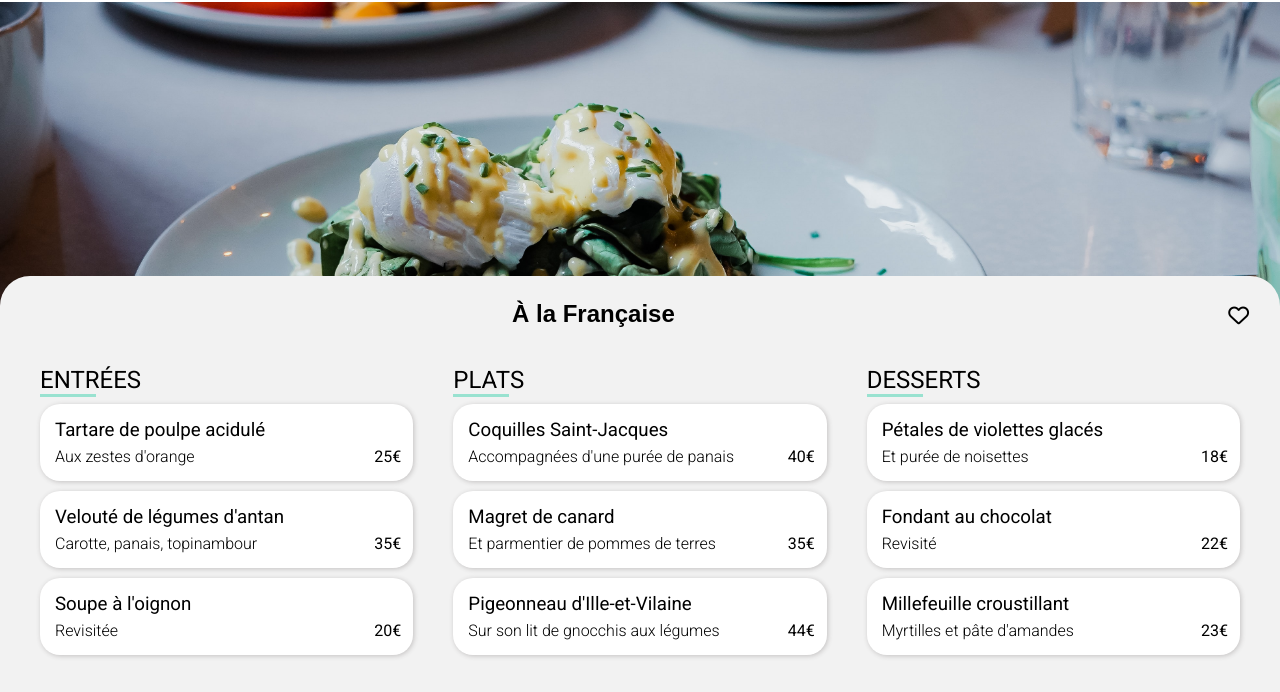
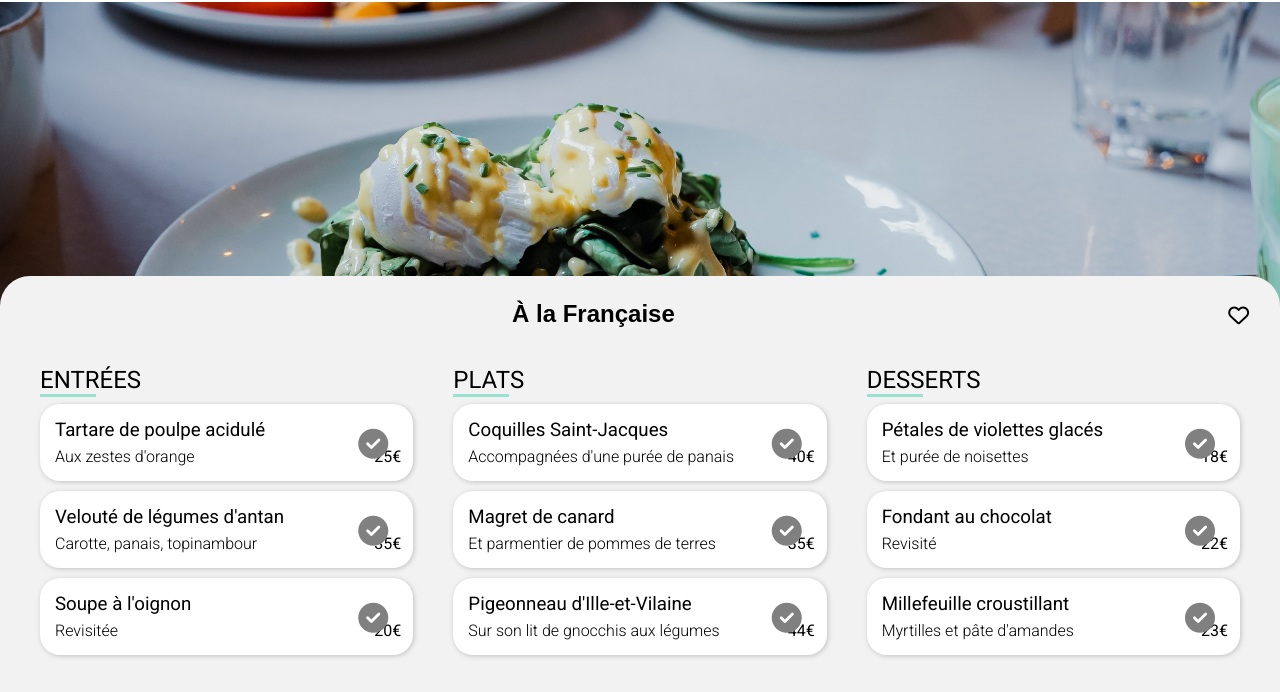
Before and after one commit to GaryVH01/P3_Openclassroom_OhMyFood, a website: page a_la_francaise.html in a window 1280 px wide. Shown: the part 58-750 px from the top of the page. Drawn offline with Linux system fonts and the light colour scheme; a web font is replaced by a local one.

Commit message:
Sauvegarder avant modification du code Html pour intégrer la checkbox

```diff
--- a/a_la_francaise.html
+++ b/a_la_francaise.html
@@ -34,6 +34,7 @@
          <div class="menu__entrance">
             <h2 class="reveal--1">ENTRÉES</h2>
             <div class="menu__entrance__items reveal--2">
+               <i class="fa-solid fa-circle-check iconCheck"></i>
                <h3 class="menu__entrance__items__choice">Tartare de poulpe acidulé</h3>
                <div class="menu__entrance__items__description">
                   <p class="about">Aux zestes d'orange</p>
@@ -41,6 +42,7 @@
                </div>
             </div>
             <div class="menu__entrance__items reveal--3">
+               <i class="fa-solid fa-circle-check iconCheck"></i>
                <h3 class="menu__entrance__items__choice">Velouté de légumes d'antan</h3>
                <div class="menu__entrance__items__description">
                   <p class="about">Carotte, panais, topinambour</p>
@@ -48,6 +50,7 @@
                </div>
             </div>
             <div class="menu__entrance__items reveal--4">
+               <i class="fa-solid fa-circle-check iconCheck"></i>
                <h3 class="menu__entrance__items__choice">Soupe à l'oignon</h3>
                <div class="menu__entrance__items__description">
                   <p class="about">Revisitée</p>
@@ -58,6 +61,7 @@
          <div class="menu__main-course">
             <h2 class="reveal--1">PLATS</h2>
             <div class="menu__main-course__items reveal--2">
+               <i class="fa-solid fa-circle-check iconCheck"></i>
                <h3 class="menu__main-course__items__choice">Coquilles Saint-Jacques</h3>
                <div class="menu__main-course__items__description">
                   <p class="about">Accompagnées d'une purée de panais</p>
@@ -65,6 +69,7 @@
                </div>
             </div>
             <div class="menu__main-course__items reveal--3">
+               <i class="fa-solid fa-circle-check iconCheck"></i>
                <h3 class="menu__entrance__items__choice">Magret de canard</h3>
                <div class="menu__entrance__items__description">
                   <p class="about">Et parmentier de pommes de terres</p>
@@ -72,6 +77,7 @@
                </div>
             </div>
             <div class="menu__main-course__items reveal--4">
+               <i class="fa-solid fa-circle-check iconCheck"></i>
                <h3 class="menu__entrance__items__choice">Pigeonneau d'Ille-et-Vilaine</h3>
                <div class="menu__entrance__items__description">
                   <p class="about">Sur son lit de gnocchis aux légumes</p>
@@ -82,6 +88,7 @@
          <div class="menu__desserts">
             <h2 class="reveal--1">DESSERTS</h2>
             <div class="menu__desserts__items reveal--2">
+               <i class="fa-solid fa-circle-check iconCheck"></i>
                <h3 class="menu__desserts__items__choice">Pétales de violettes glacés</h3>
                <div class="menu__desserts__items__description">
                   <p class="about">Et purée de noisettes</p>
@@ -89,6 +96,7 @@
                </div>
             </div>
             <div class="menu__desserts__items reveal--3">
+               <i class="fa-solid fa-circle-check iconCheck"></i>
                <h3 class="menu__desserts__items__choice">Fondant au chocolat</h3>
                <div class="menu__desserts__items__description">
                   <p class="about">Revisité</p>
@@ -96,6 +104,7 @@
                </div>
             </div>
             <div class="menu__desserts__items reveal--4">
+               <i class="fa-solid fa-circle-check iconCheck"></i>
                <h3 class="menu__desserts__items__choice">Millefeuille croustillant</h3>
                <div class="menu__desserts__items__description">
                   <p class="about">Myrtilles et pâte d'amandes</p>
--- a/sass/Components/_buttons.scss
+++ b/sass/Components/_buttons.scss
@@ -13,8 +13,11 @@
     padding: 15px 50px;
     margin: 30px auto 30px auto;
     color: white;
+    font-size: 15px;
     & a{
         color: white;
     }
-    font-size: 15px;
+    &:hover{
+        opacity: 0.7;
+    }
 }
--- a/sass/Components/_icons.scss
+++ b/sass/Components/_icons.scss
@@ -33,3 +33,12 @@
 .functioning__filters__items i{
     color: #7e7e7e;
 }
+
+.iconCheck{
+    position: absolute;
+    right: 25px;
+    top: 25px;
+    z-index:1;
+    color:grey;
+    font-size: 30px;
+}
--- a/sass/Layouts/_menus.scss
+++ b/sass/Layouts/_menus.scss
@@ -52,6 +52,16 @@
             text-overflow: ellipsis;
             overflow: hidden;
             white-space: nowrap;
+            &::after{
+                content: "";
+                position: absolute;
+                width: 80px;
+                height: 80px;
+                background-color: $colour-tercary;
+                right:-80px;
+                top: 0px;
+                //display: none;
+            }
 
             &__choice {
                 font-weight: 400;
@@ -93,6 +103,17 @@
             overflow: hidden;
             white-space: nowrap;
 
+            &::after{
+                content: "";
+                position: absolute;
+                width: 80px;
+                height: 80px;
+                background-color: $colour-tercary;
+                right:-80px;
+                top: 0px;
+             //   display: none;
+            }
+
             &__choice {
                 font-weight: 400;
                 margin: 3px;
@@ -133,6 +154,16 @@
             text-overflow: ellipsis;
             overflow: hidden;
             white-space: nowrap;
+            &::after{
+                content: "";
+                position: absolute;
+                width: 80px;
+                height: 80px;
+                background-color: $colour-tercary;
+                right:-80px;
+                top: 0px;
+            }
+
 
             &__choice {
                 font-weight: 400;
--- a/sass/Utils/_animation.scss
+++ b/sass/Utils/_animation.scss
@@ -16,3 +16,16 @@
 .reveal--6 {
     animation: reveal 1200ms 1200ms backwards;
 }
+
+
+.menu__entrance__items:hover::after,
+.menu__main-course__items:hover::after,
+.menu__desserts__items:hover::after{
+    animation: box-translate 800ms 0s 1 forwards;
+}
+
+.menu__entrance__items:hover + .iconCheck,
+.menu__main-course__items:hover + .iconCheck,
+.menu__desserts__items:hover + .iconCheck{
+    animation: check 1000ms 0s 1 forwards;
+}
--- a/sass/Utils/_keyframes.scss
+++ b/sass/Utils/_keyframes.scss
@@ -1,24 +1,3 @@
-@keyframes translate{
-    0% {
-        transform: translate X(0);
-    }
-    20% {
-transform: translateX(0.3);
-    }
-    40% {
-        transform: translate X(0.4);
-    }
-    60% {
-transform: translateX(0.7);
-    }
-    80% {
-        transform: translate X(0.9);
-    }
-    100% {
-transform: translateX(1);
-    }
-}
-
 @keyframes reveal{
     0% {
         transform: translate X(0) Y(0);
@@ -30,3 +9,23 @@ transform: translateX(1);
         opacity: 1;
     }
 }
+
+@keyframes box-translate{
+	0% {
+		transform: translateX(Opx);
+
+	}
+
+	100% {
+		transform: translateX(-80px);
+	}
+}
+
+@keyframes check {
+    0% {
+        transform: rotate(0);
+    }
+    100%{
+        transform: rotate(1 turn);
+    }
+}
```
Also changed, not shown: css/main.css, 1 other file.
